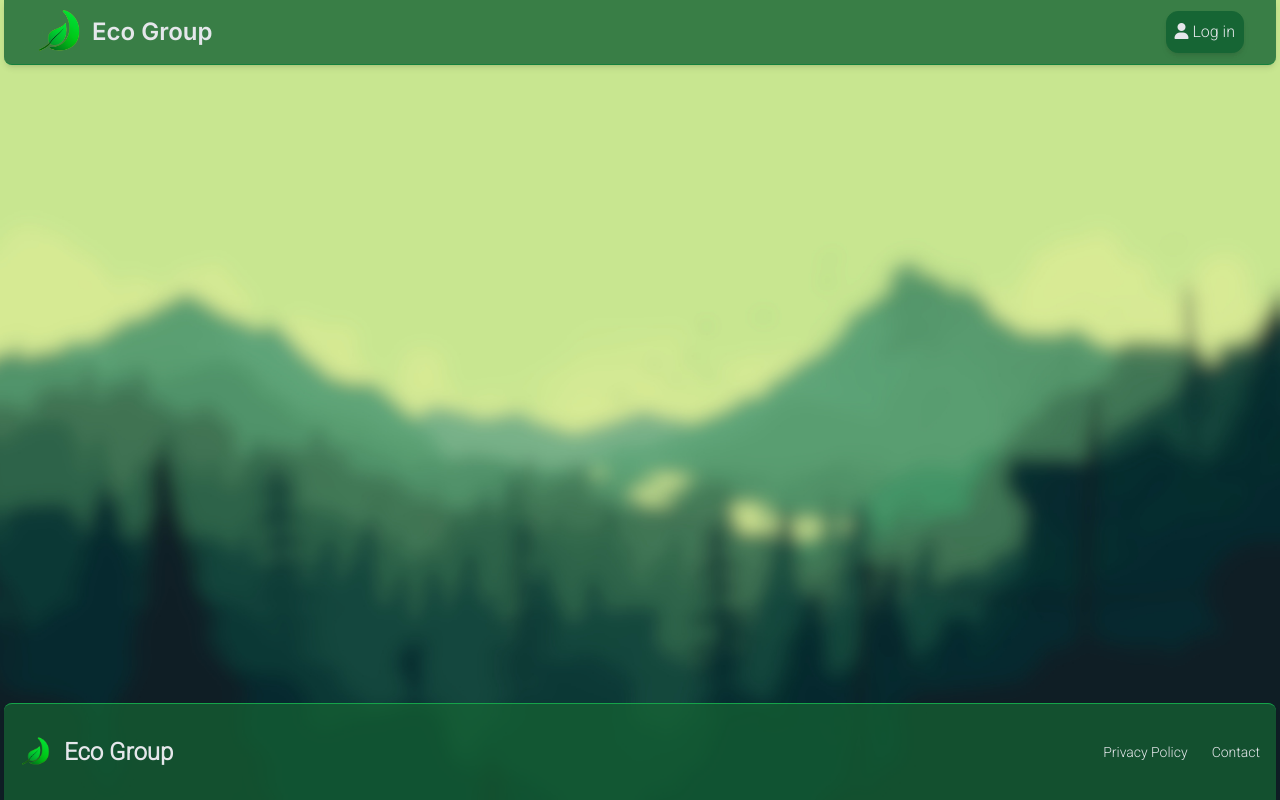
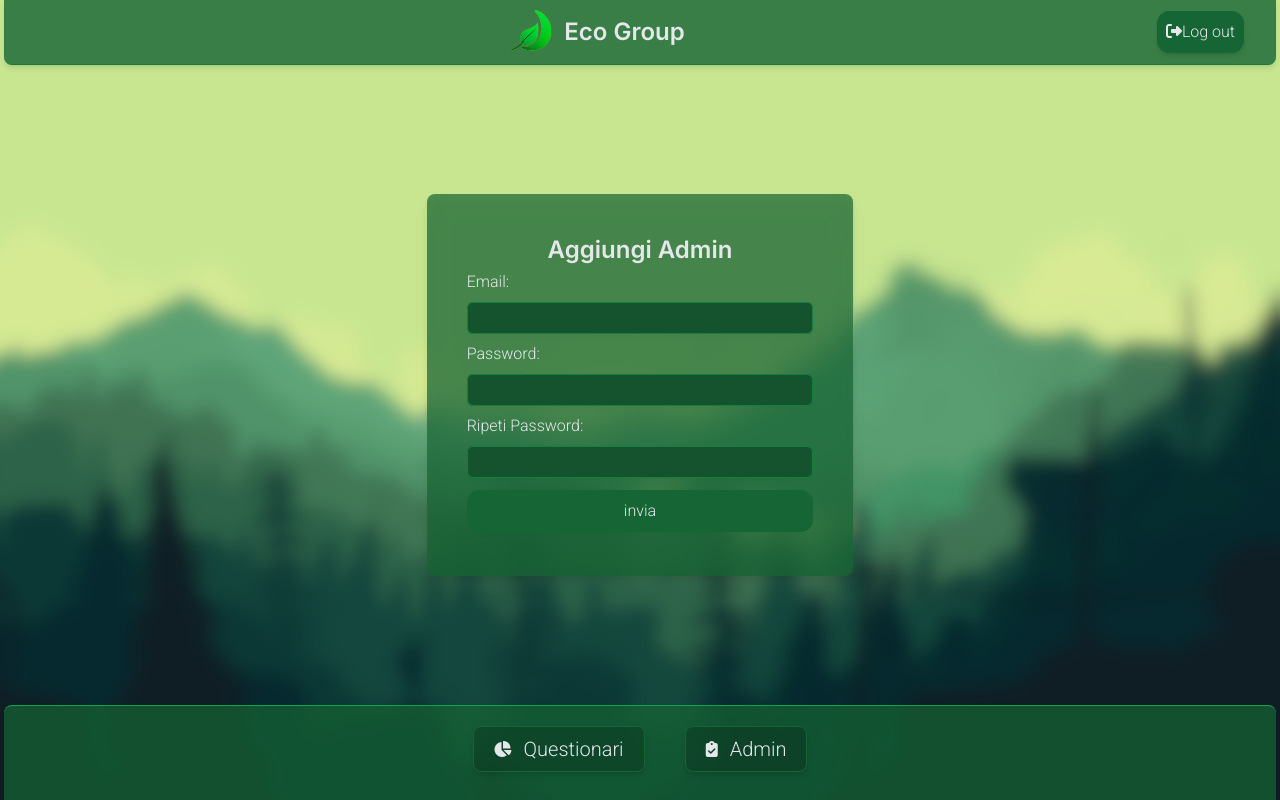
Before and after one commit to LucaJ-Tv/EcogroupWeb, a Vue app in the folder ecogroup/: page /admin/1/add in a window 1280 px wide. Built offline with nearby package versions, Linux system fonts and the light colour scheme.

Commit message:
aggiunta frontend per aggiunta admin

```diff
--- a/ecogroup/src/App.vue
+++ b/ecogroup/src/App.vue
@@ -26,7 +26,7 @@ export default {
   data() {
     return {
       userIsLogged: false, //da fare in modo migliore con back end
-      //userIsAdmin: true
+      userIsAdmin: true
     }
   },
   methods:{
@@ -35,6 +35,7 @@ export default {
     },
     userLogOut(){
       this.userIsLogged = false
+      this.userIsAdmin = false
     }
   }
 }
--- a/ecogroup/src/components/Admin/AdminNavigation.vue
+++ b/ecogroup/src/components/Admin/AdminNavigation.vue
@@ -3,11 +3,11 @@
       <div class="flex justify-center gap-3 md:gap-10 text-center w-full mx-auto">
         <RouterLink :to="{name: 'AdminLogged', params: {userid: this.userid}}" class="flex items-center mb-4 space-x-3 shadow-md rtl:space-x-reverse bg-black bg-opacity-20 rounded-lg p-2 px-5 hover:bg-opacity-30 border border-site-primary">
           <i class="fa-solid fa-chart-pie"></i>
-          <span class="self-center text-xl whitespace-nowrap">Aggiungi Questionario</span>
+          <span class="self-center text-xl whitespace-nowrap">Questionari</span>
         </RouterLink>
-        <RouterLink :to="{name: 'Questionari', params: {userid: this.userid}}" class="flex items-center mb-4 space-x-3 shadow-md rtl:space-x-reverse bg-black bg-opacity-20 rounded-lg p-2 px-5 hover:bg-opacity-30 border border-site-primary">
+        <RouterLink :to="{name: 'AdminOperations', params: {userid: this.userid}}" class="flex items-center mb-4 space-x-3 shadow-md rtl:space-x-reverse bg-black bg-opacity-20 rounded-lg p-2 px-5 hover:bg-opacity-30 border border-site-primary">
           <i class="fa-solid fa-clipboard-check"></i>
-          <span class="self-center text-xl whitespace-nowrap">Aggiungi Admin</span>
+          <span class="self-center text-xl whitespace-nowrap">Admin</span>
         </RouterLink>
 
       </div>
--- /dev/null
+++ b/ecogroup/src/components/Admin/AdminOperations.vue
@@ -0,0 +1,53 @@
+<template>
+  <div class="bg-site-primary bg-opacity-70 backdrop-blur-md drop-shadow-lg border-green-600 p-10 rounded-lg w-1/3 mx-auto ">
+    <h1 class="text-2xl font-Inter font-bold whitespace-nowrap text-center mb-1">Aggiungi Admin</h1>
+    <form @submit.prevent="submitForm" class="flex flex-col justify-between gap-2">
+      <label for="email">Email:</label>
+      <input class="bg-green-900 px-2 py-1 ring-1 ring-inset ring-green-700 focus-within:ring-2 focus-within:ring-inset focus-within:ring-green-500 rounded-md" type="email" name="email" v-model="email">
+      <label for="password">Password:</label>
+      <input class="bg-green-900 px-2 py-1 ring-1 ring-inset ring-green-700 focus-within:ring-2 focus-within:ring-inset focus-within:ring-green-500 rounded-md" type="password" name="password" v-model="password">
+      <label for="ripetipassword">Ripeti Password:</label>
+      <input class="bg-green-900 px-2 py-1 ring-1 ring-inset ring-green-700 focus-within:ring-2 focus-within:ring-inset focus-within:ring-green-500 rounded-md" type="password" name="ripetipassword" v-model="passwordRepeat">
+      <input class="border-green-800 border rounded-xl p-2 hover:bg-green-700 cursor-pointer bg-site-primary my-1" type="submit" value="invia">
+      <div v-if="erroreForm" class="bg-site-error bg-opacity-60 border border-site-error text-xs p-3 rounded-xl">
+        <p v-if="erroreForm">{{ erroreForm }}</p>
+      </div>
+    </form>
+  </div>
+</template>
+
+<script>
+import axios from 'axios';
+
+export default {
+    props: ['userid'],
+    data () {
+        return {
+          email: '',
+          password: '',
+          passwordRepeat: '',
+          erroreForm: '',
+        }
+    },
+    methods: {
+      submitForm () {
+        const formData = new FormData();
+        formData.append('email', this.email);
+        formData.append('password', this.password);
+
+        if (this.formOk) {
+          axios.post('http://localhost/www/api/api-admin-signup.php',
+          formData).then(response => {
+            if (response.data.error == ''){
+              console.log(response.data);
+            } else {
+              this.erroreForm = response.data.error;
+            };
+          }).catch(error => {
+            console.error(error);
+          });
+        }
+      }
+    }
+}
+</script>
--- a/ecogroup/src/router/index.js
+++ b/ecogroup/src/router/index.js
@@ -9,6 +9,7 @@ import QuestionarioView from '../views/QuestionarioView.vue'
 import AllQuestionariView from '../views/logged/AllQuestionariView.vue'
 
 import AdminLoggedView from '../views/adminlogged/AdminLoggedView.vue'
+import AdminOperationsView from '../views/adminlogged/AdminOperationsView.vue'
 
 import Prove from '../views/prove.vue'
 
@@ -53,6 +54,12 @@ const routes = [
     props: true
   },
   {
+    path: '/admin/:userid/add',
+    name: 'AdminOperations',
+    component: AdminOperationsView,
+    props: true
+  },
+  {
     path: '/prove',
     name: 'Prove',
     component: Prove,
--- a/ecogroup/src/views/LoginView.vue
+++ b/ecogroup/src/views/LoginView.vue
@@ -12,7 +12,7 @@
         <p v-if="erroreForm">{{ erroreForm }}</p>
       </div>
     </form>
-    <button class="border-green-800 border rounded-xl p-2 hover:bg-green-700 cursor-pointer bg-site-primary mt-2" @click="checkUserLoggedIn">controlloSessione</button>
+    <!-- <button class="border-green-800 border rounded-xl p-2 hover:bg-green-700 cursor-pointer bg-site-primary mt-2" @click="checkUserLoggedIn">controlloSessione</button> -->
   </div>
 </template>
 
@@ -41,9 +41,9 @@
           axios.post('http://localhost/www/api/api-user-login.php',
           formData).then(response => {
             if (response.data.error == ''){
-              //this.$emit('loggedInUser')
+              this.$emit('loggedInUser')
               console.log(response.data)
-              //this.$router.push({name: 'LoggedIn', params: {userid: response.data.userid}});
+              this.$router.push({name: 'LoggedIn', params: {userid: response.data.userid}});
             } else {
               this.erroreForm = response.data.error;
             };
@@ -52,14 +52,14 @@
           });
         }
       },
-      checkUserLoggedIn() {
-        axios.get('http://localhost/www/session.php'
-        ).then(response => {
-          console.log(response.data);
-        }).catch(error => {
-          console.error(error);
-        });
-      }
+      // checkUserLoggedIn() {
+      //   axios.get('http://localhost/www/session.php'
+      //   ).then(response => {
+      //     console.log(response.data);
+      //   }).catch(error => {
+      //     console.error(error);
+      //   });
+      // }
     }
   }
 
--- /dev/null
+++ b/ecogroup/src/views/adminlogged/AdminOperationsView.vue
@@ -0,0 +1,17 @@
+<template>
+  <Operazioni></Operazioni>
+</template>
+
+<script>
+import Operazioni from '../../components/Admin/AdminOperations.vue';
+
+export default {
+  props: ['userid'],
+  components: {Operazioni},
+  data () {
+    return {
+
+    }
+  }
+}
+</script>
```
